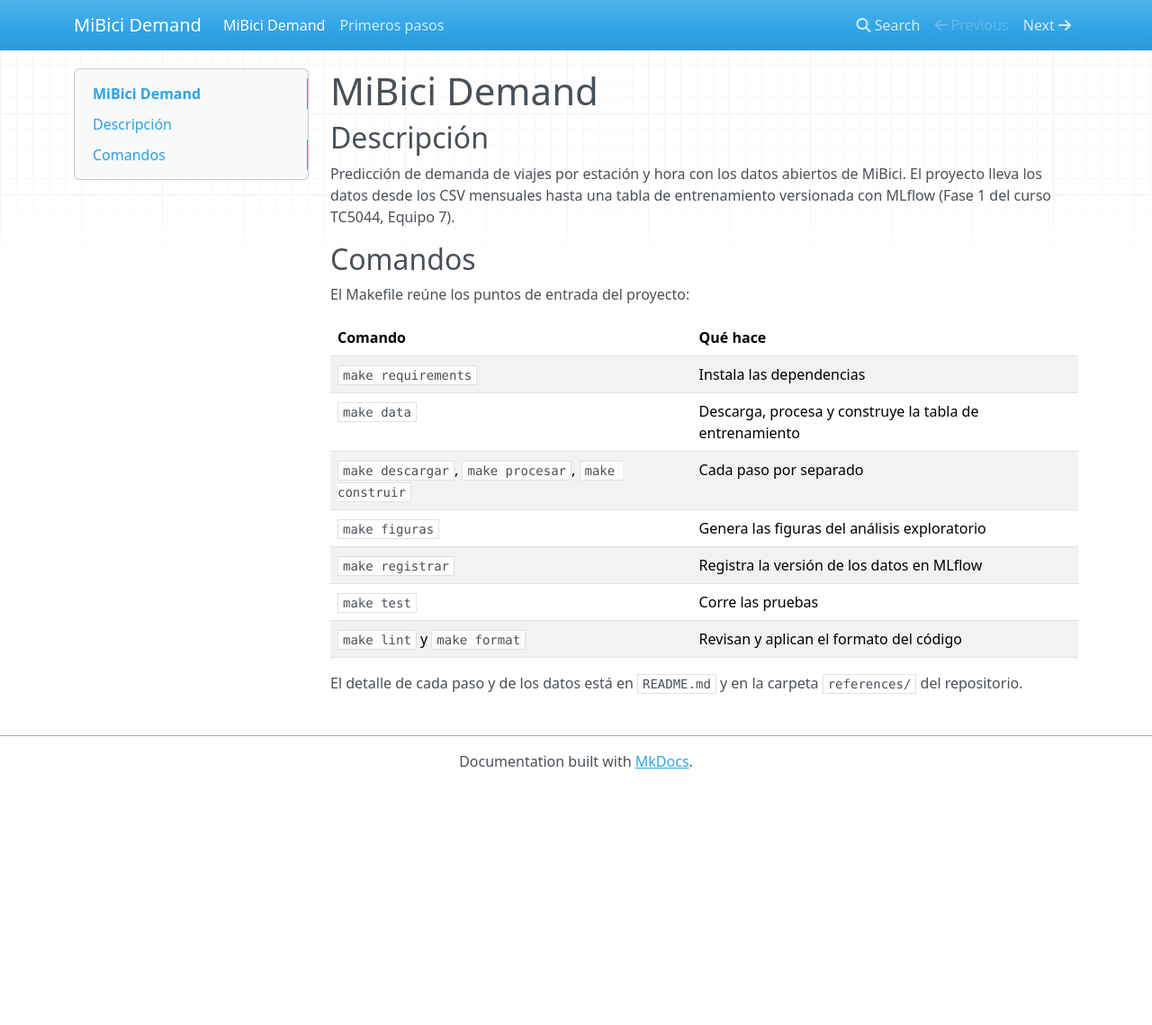
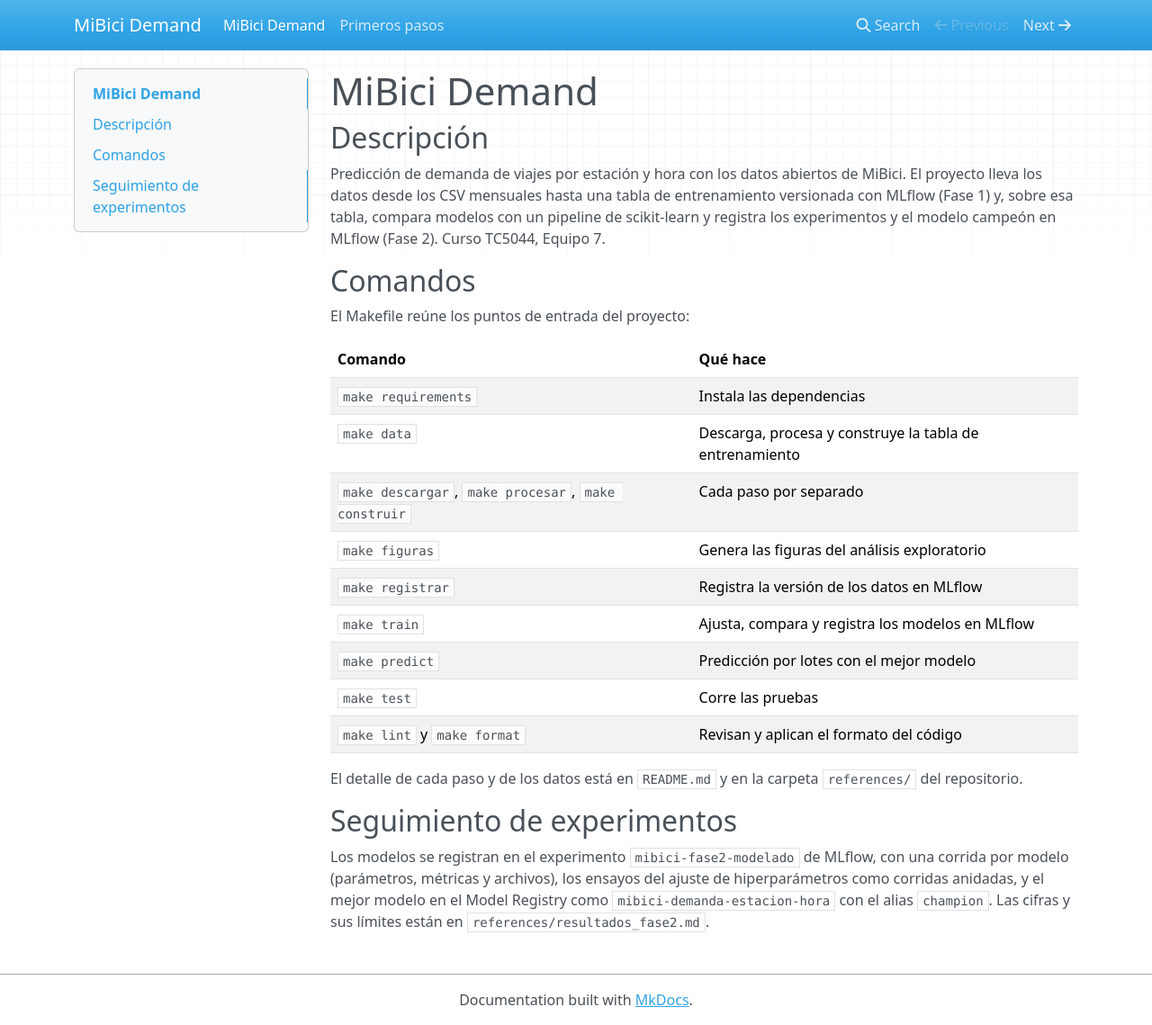
Before and after one commit to Abyblackmouth/mibici-demand, an MkDocs documentation site: the page built from docs/docs/index.md, in a window 1280 px wide and 1139 px high. Shown: the whole window at 90% size. Built offline with MkDocs 1.6.1, drawn with Linux system fonts in a browser that asks for light colours; nearby versions of some CDN libraries.

Commit message:
comandos de entrenamiento y seguimiento de experimentos en la documentacion

```diff
--- a/docs/docs/index.md
+++ b/docs/docs/index.md
@@ -2,7 +2,7 @@
 
 ## Descripción
 
-Predicción de demanda de viajes por estación y hora con los datos abiertos de MiBici. El proyecto lleva los datos desde los CSV mensuales hasta una tabla de entrenamiento versionada con MLflow (Fase 1 del curso TC5044, Equipo 7).
+Predicción de demanda de viajes por estación y hora con los datos abiertos de MiBici. El proyecto lleva los datos desde los CSV mensuales hasta una tabla de entrenamiento versionada con MLflow (Fase 1) y, sobre esa tabla, compara modelos con un pipeline de scikit-learn y registra los experimentos y el modelo campeón en MLflow (Fase 2). Curso TC5044, Equipo 7.
 
 ## Comandos
 
@@ -15,7 +15,13 @@
 | `make descargar`, `make procesar`, `make construir` | Cada paso por separado |
 | `make figuras` | Genera las figuras del análisis exploratorio |
 | `make registrar` | Registra la versión de los datos en MLflow |
+| `make train` | Ajusta, compara y registra los modelos en MLflow |
+| `make predict` | Predicción por lotes con el mejor modelo |
 | `make test` | Corre las pruebas |
 | `make lint` y `make format` | Revisan y aplican el formato del código |
 
 El detalle de cada paso y de los datos está en `README.md` y en la carpeta `references/` del repositorio.
+
+## Seguimiento de experimentos
+
+Los modelos se registran en el experimento `mibici-fase2-modelado` de MLflow, con una corrida por modelo (parámetros, métricas y archivos), los ensayos del ajuste de hiperparámetros como corridas anidadas, y el mejor modelo en el Model Registry como `mibici-demanda-estacion-hora` con el alias `champion`. Las cifras y sus límites están en `references/resultados_fase2.md`.
```
Also changed, not shown: docs/docs/getting-started.md (+10 -0 lines).
